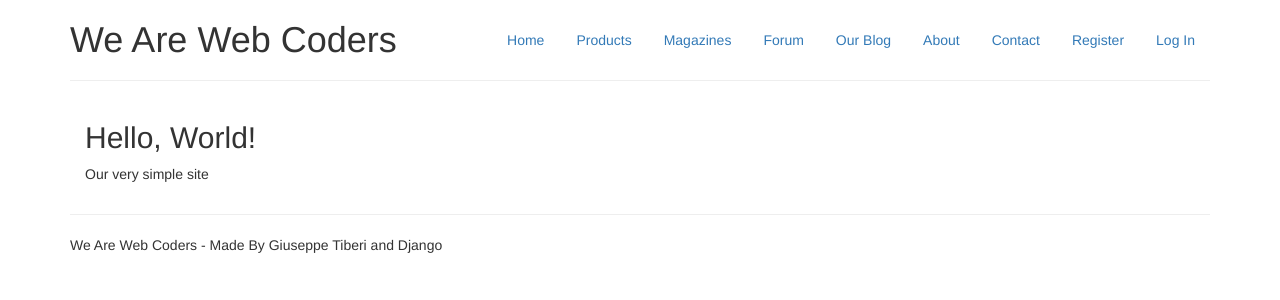
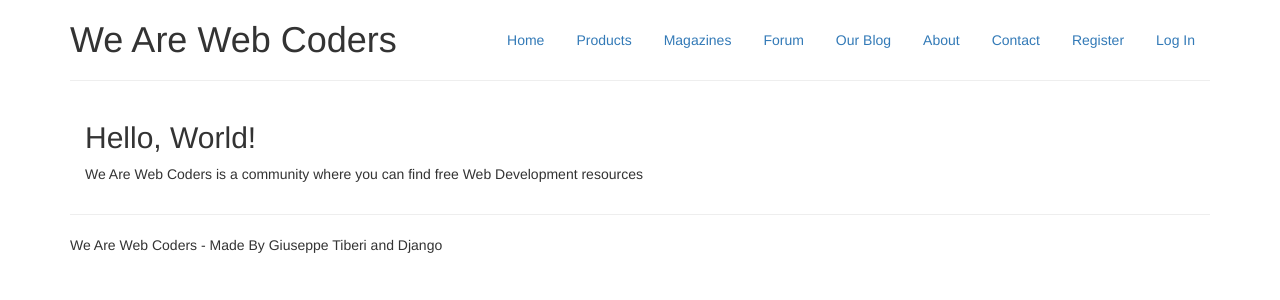
Before and after one commit to GiuseppeJoeT/py_django_we_are_web_coders, a Django app: page / in a window 1280 px wide. Shown: the top 300 px of the page. Run offline with Django 3.2, Linux system fonts and the light colour scheme; parts of the project's set-up code (start-up, migrations or seed data) failed here and were passed over; some libraries are stand-ins or nearby versions.

Commit message:
Updated Home page

```diff
--- a/templates/index.html
+++ b/templates/index.html
@@ -1,5 +1,5 @@
 {% extends 'base.html' %}
 {% block content %}
     <h2>Hello, World!</h2>
-    <p>Our very simple site</p>
+    <p>We Are Web Coders is a community where you can find free Web Development resources</p>
 {% endblock %}
```
